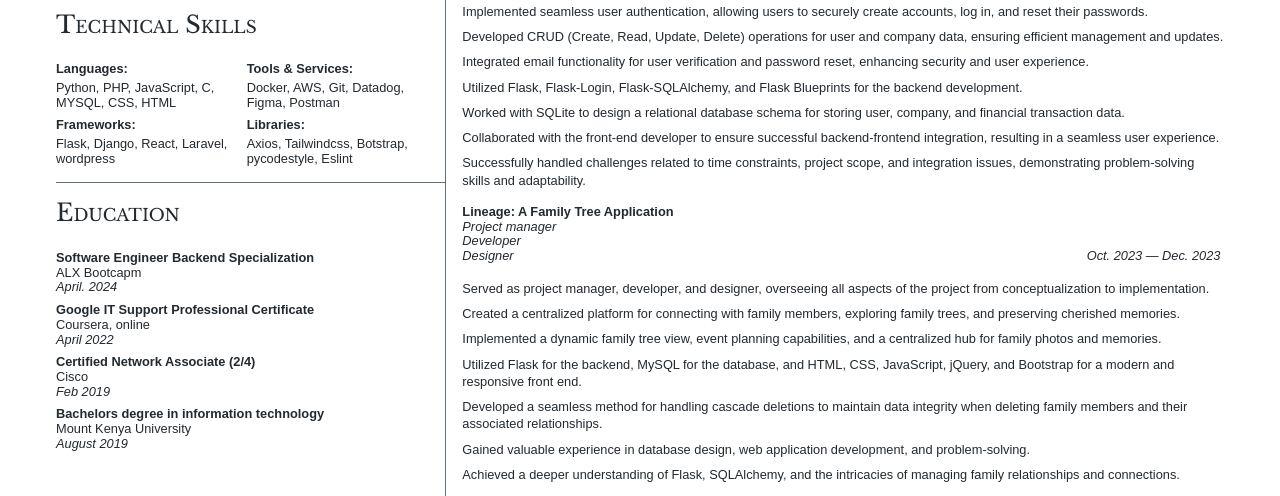
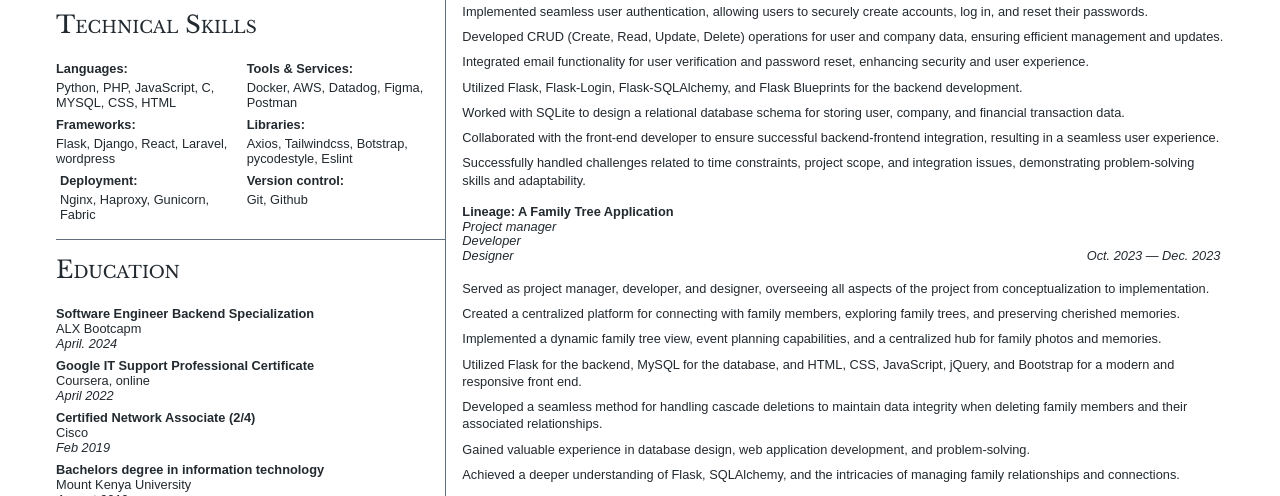
Before and after one commit to joekariuki3/resume, a plain HTML site: page index.html in a window 1280 px wide. Shown: the part 258-754 px from the top of the page. Drawn offline with nearby package versions, Linux system fonts and the light colour scheme.

Commit message:
Technical skill added version controle and deployment

```diff
--- a/index.html
+++ b/index.html
@@ -77,7 +77,7 @@
                 Tools & Services:
               </p>
               <p class="mt-1">
-                Docker, AWS, Git, Datadog, Figma, Postman
+                Docker, AWS, Datadog, Figma, Postman
               </p>
             </div>
           </div>
@@ -96,6 +96,24 @@
               </p>
               <p class="mt-1">
                 Axios, Tailwindcss, Botstrap, pycodestyle, Eslint
+              </p>
+            </div>
+          </div>
+          <div class="flex mt-2">
+            <div class="w-1/2 ml-1">
+              <p class="font-bold">
+                Deployment:
+              </p>
+              <p class="mt-1">
+                Nginx, Haproxy, Gunicorn, Fabric
+              </p>
+            </div>
+            <div class="w-1/2 ml-1">
+              <p class="font-bold">
+                Version control:
+              </p>
+              <p class="mt-1">
+                Git, Github
               </p>
             </div>
           </div>
```
